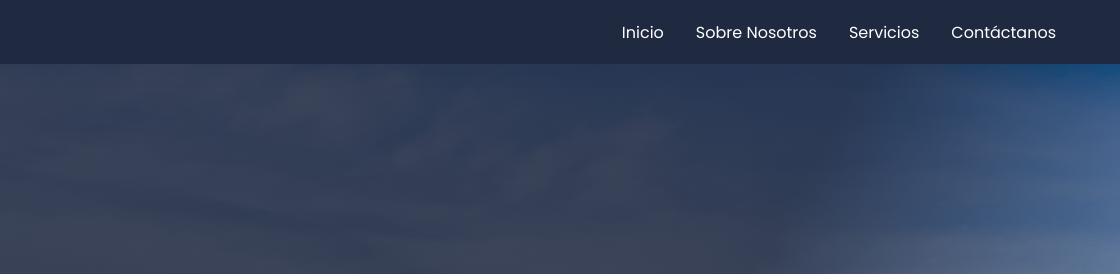
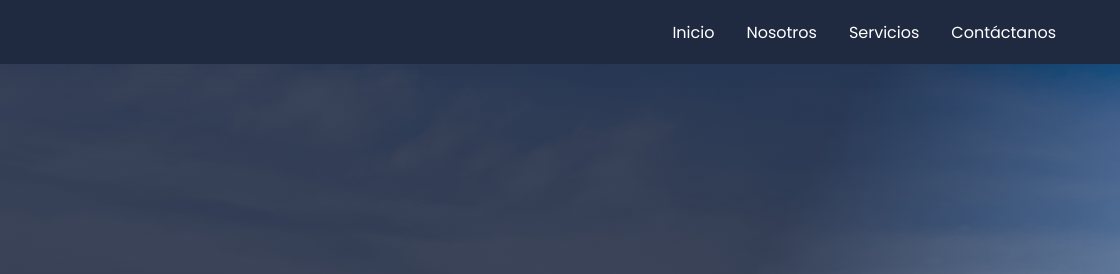
Before and after one commit to PodecoPeru/PodecoPeruWeb, a plain HTML site: page index.html in a window 1280 px wide. Shown: the top 274 px of the page, 160-1280 px from the left. Drawn offline with nearby package versions, Linux system fonts and the light colour scheme; a web font is replaced by a local one.

Commit message:
Update index.html

```diff
--- a/index.html
+++ b/index.html
@@ -27,7 +27,7 @@
       <nav id="main-nav">
         <ul>
           <li><a href="#inicio">Inicio</a></li>
-          <li><a href="#sobre">Sobre Nosotros</a></li>
+          <li><a href="#sobre">Nosotros</a></li>
           <li><a href="#servicios">Servicios</a></li>
           <li><a href="#contacto">Contáctanos</a></li>
         </ul>
```
